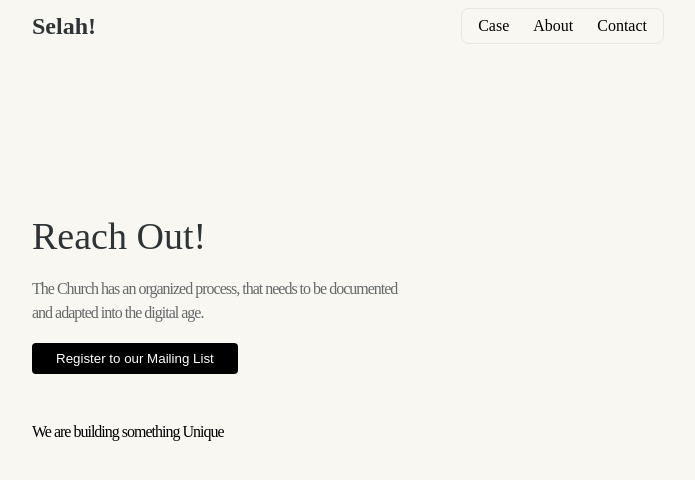
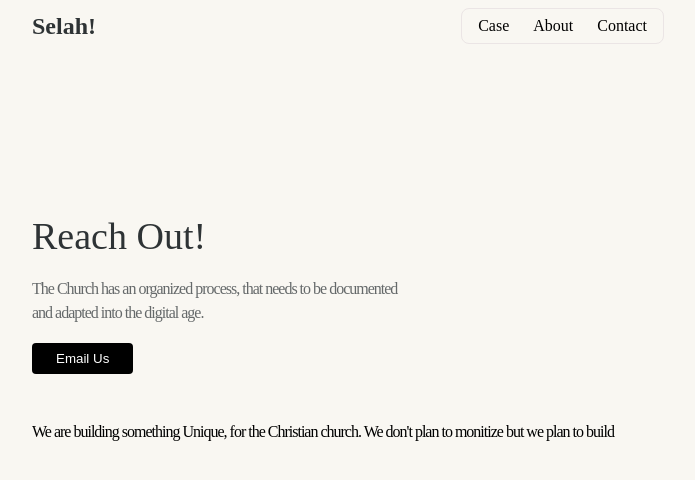
Before and after one commit to byfolarin/Selah, a React (Vite) app in the folder Selah/: page /Contact in a window 1280 px wide. Shown: the top 480 px of the page, without its empty margins (292-987 px from the left). Built offline with nearby package versions, Linux system fonts and the light colour scheme; a web font is replaced by a local one.

Commit message:
Contact continuation

```diff
--- a/Selah/src/components/website/Contact.jsx
+++ b/Selah/src/components/website/Contact.jsx
@@ -14,14 +14,14 @@ const Contact = () => {
 
       <div className="get-started-button">
         <button className='Sign-up-button'>
-          Register to our Mailing List
+         Email Us
           </button>
       </div>
 
 
       <div className="section-div">
       <h3 >
-        We are building something Unique
+        We are building something Unique, for the Christian church. We don't plan to monitize but we plan to build
       </h3>
       </div>
 
```
